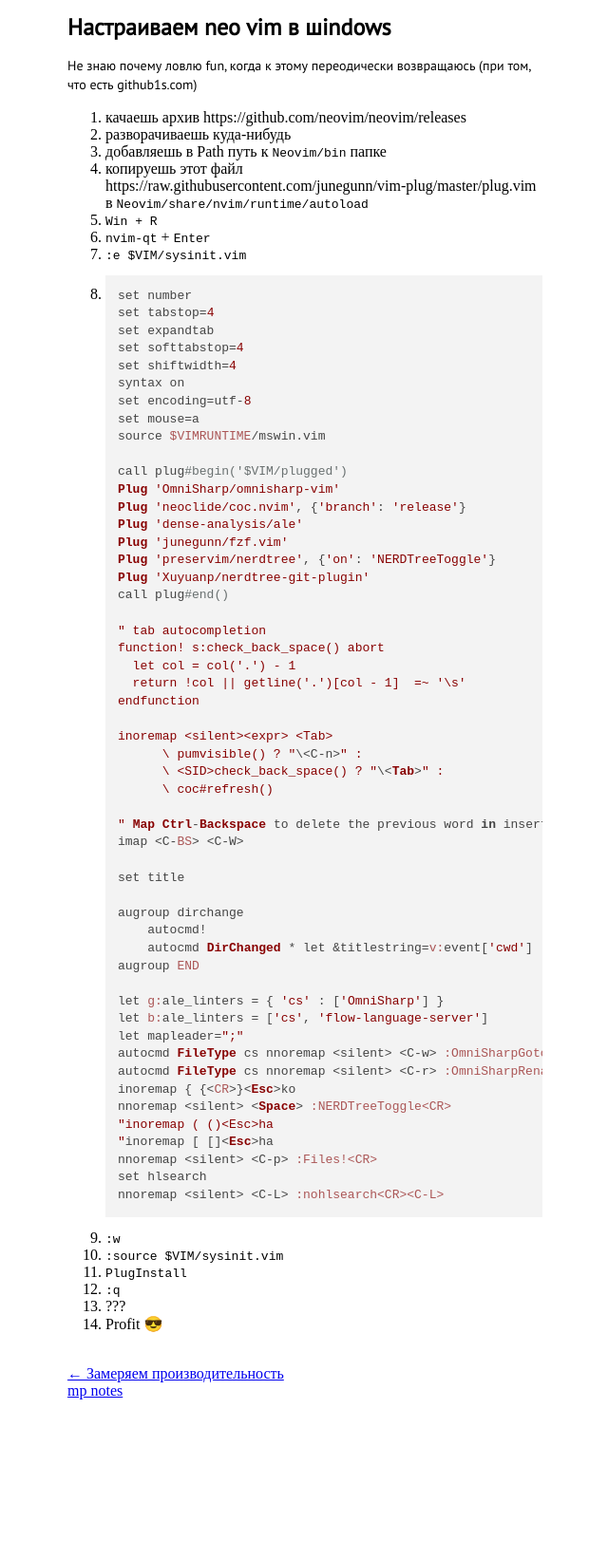
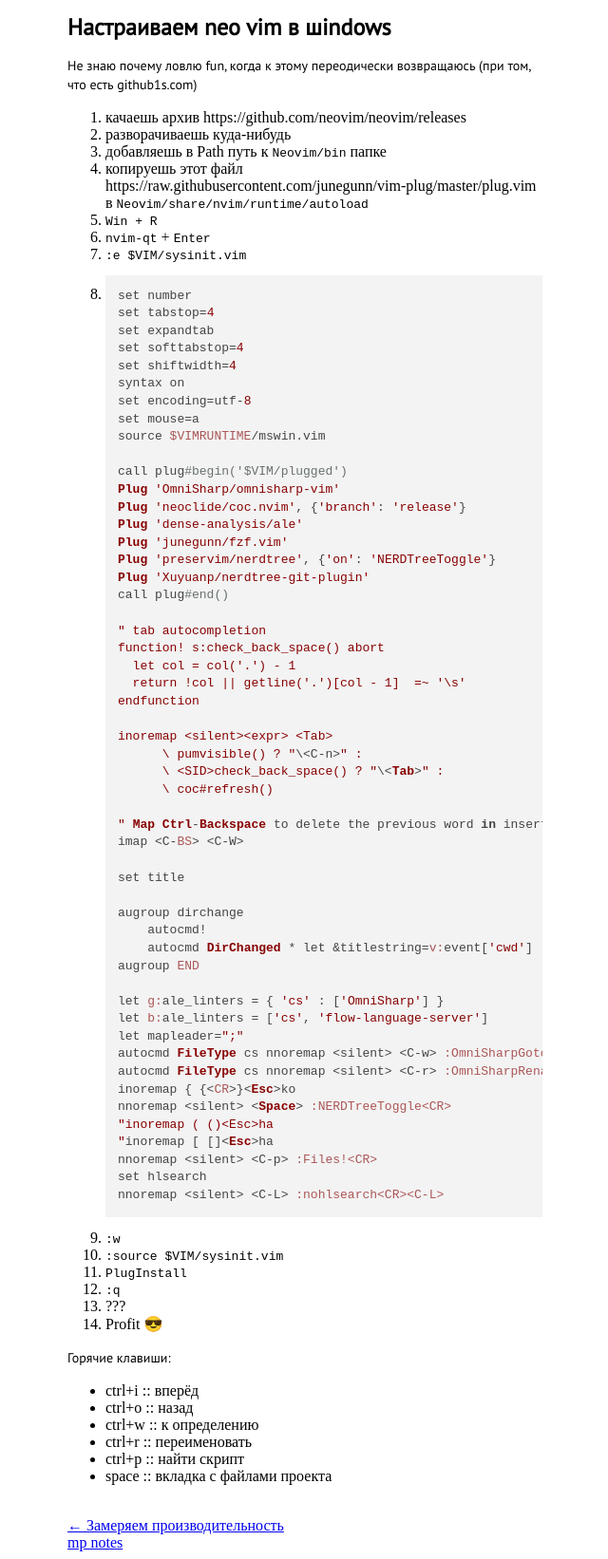
Before and after one commit to dOvObu/dOvObu.github.io, a Jekyll site: the page built from _posts/2022-02-20-vim-settings.md, in a window 1280 px wide. Shown: the whole page at 95% size, without its empty margins (319-959 px from the left). Built offline with Jekyll 4.4.1, drawn with Linux system fonts in a browser that asks for light colours; nearby versions of some CDN libraries; before the commit the page ends 1482 px from its top, so only the background shows below that.

Commit message:
Update 2022-02-20-vim-settings.md

```diff
--- a/_posts/2022-02-20-vim-settings.md
+++ b/_posts/2022-02-20-vim-settings.md
@@ -77,3 +77,11 @@
 11. `:q`
 12. ???
 13. Profit 😎
+
+Горячие клавиши:
+- ctrl+i :: вперёд
+- ctrl+o :: назад
+- ctrl+w :: к определению
+- ctrl+r :: переименовать
+- ctrl+p :: найти скрипт
+- space :: вкладка с файлами проекта
```
